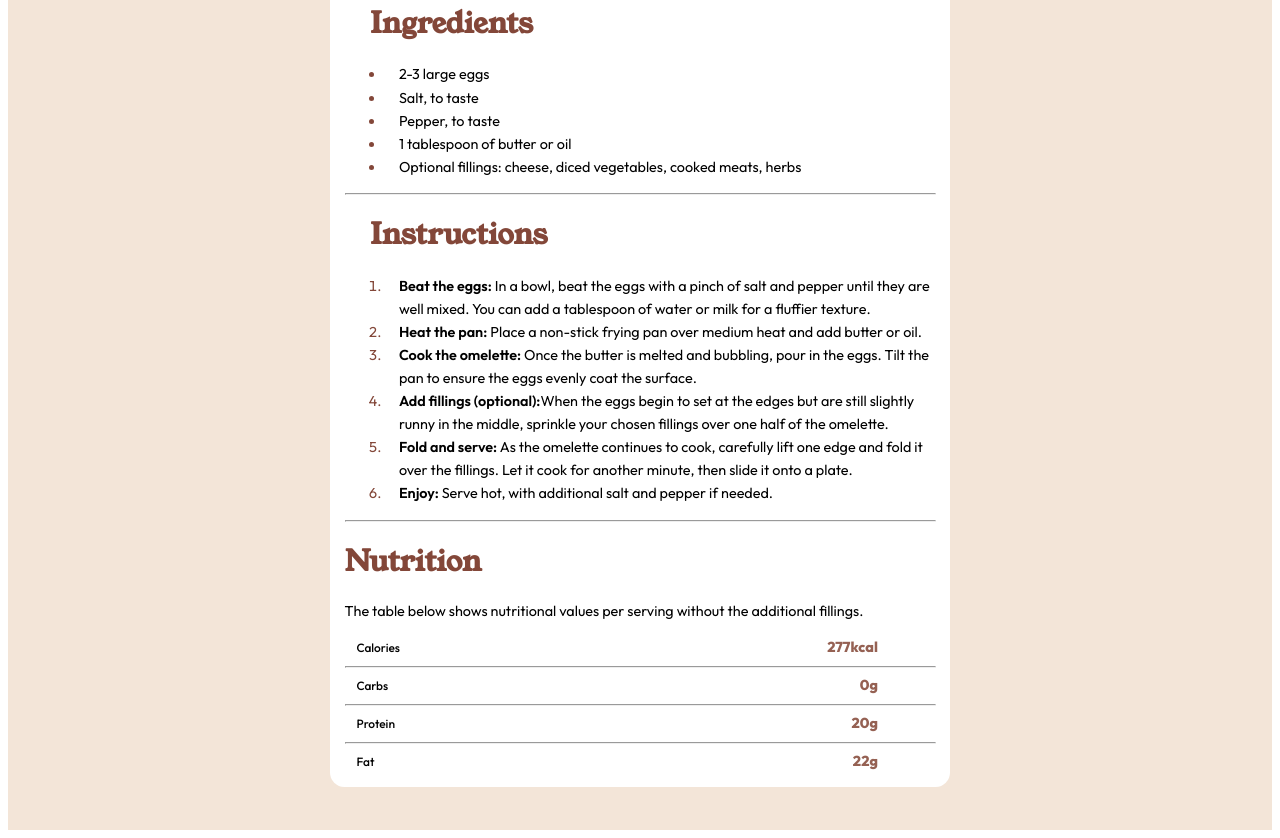
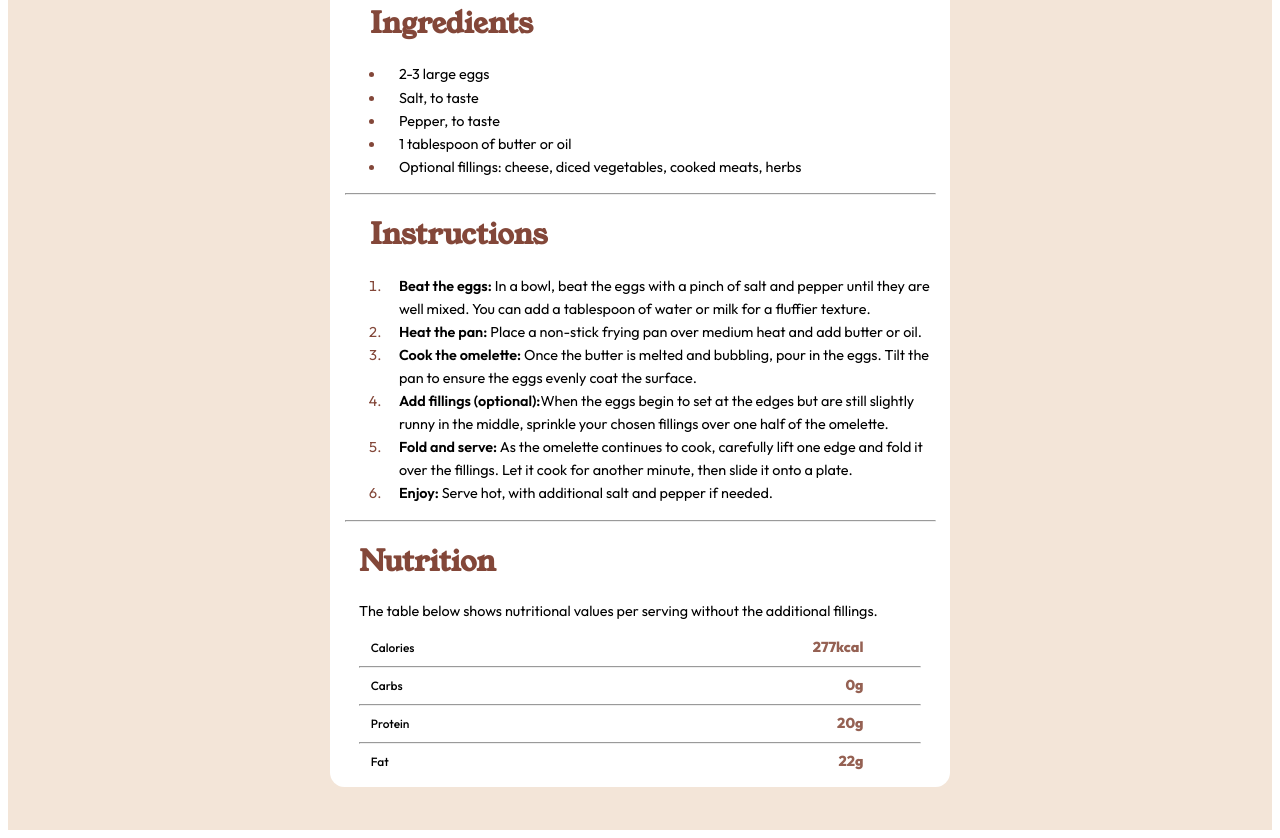
Before and after one commit to Mahakprajapati/recipe-page-main, a plain HTML site: page index.html in a window 1280 px wide. Shown: the part 695-1533 px from the top of the page. Drawn offline with Linux system fonts and the light colour scheme.

Commit message:
second update again

```diff
--- a/style.css
+++ b/style.css
@@ -126,7 +126,6 @@ img {
     font-weight: 500;
     font-family: 'Outfit',sans-serif;
 }
-<<<<<<< HEAD
 
 .Nutrition-container{
     padding-inline: 1em;
@@ -137,5 +136,3 @@ img {
         border-radius: 0;
     }
 }
-=======
->>>>>>> c75af53c7fed57444e3d4c3a9e212ab266974337
```
